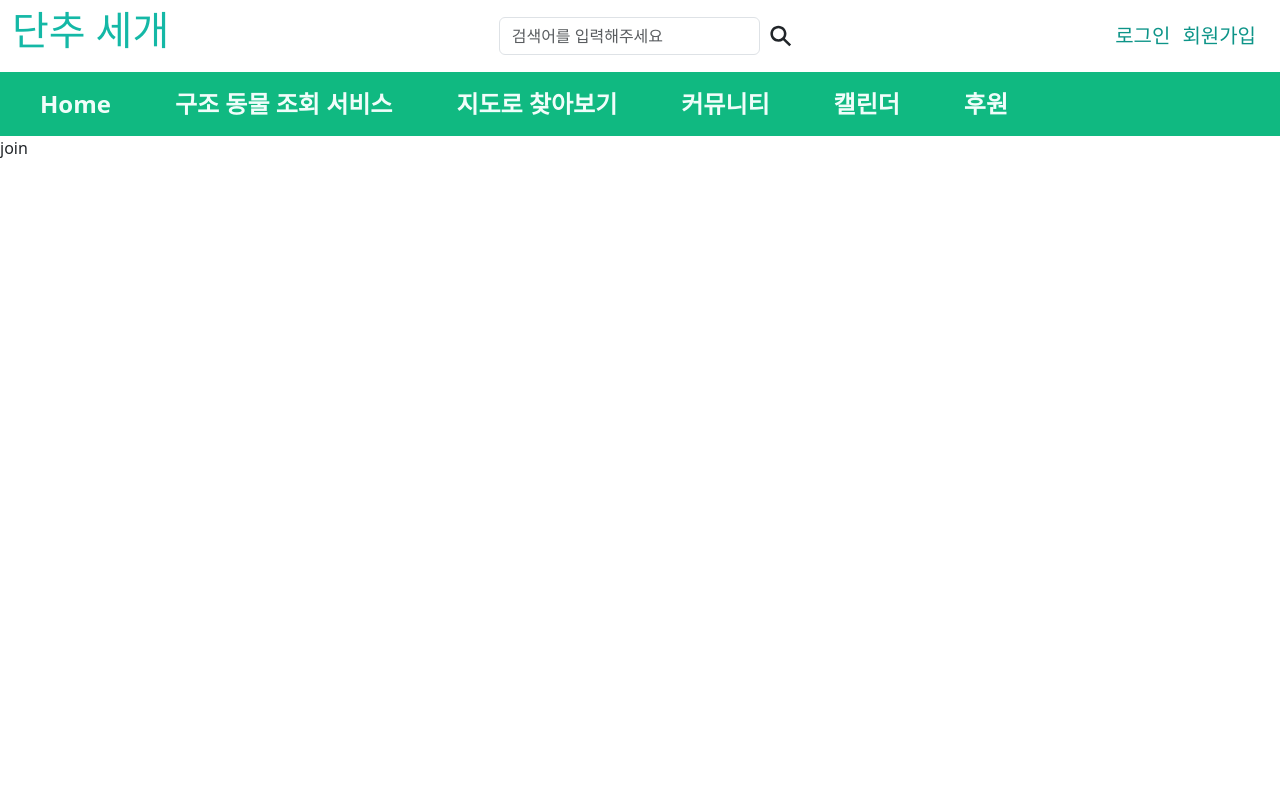
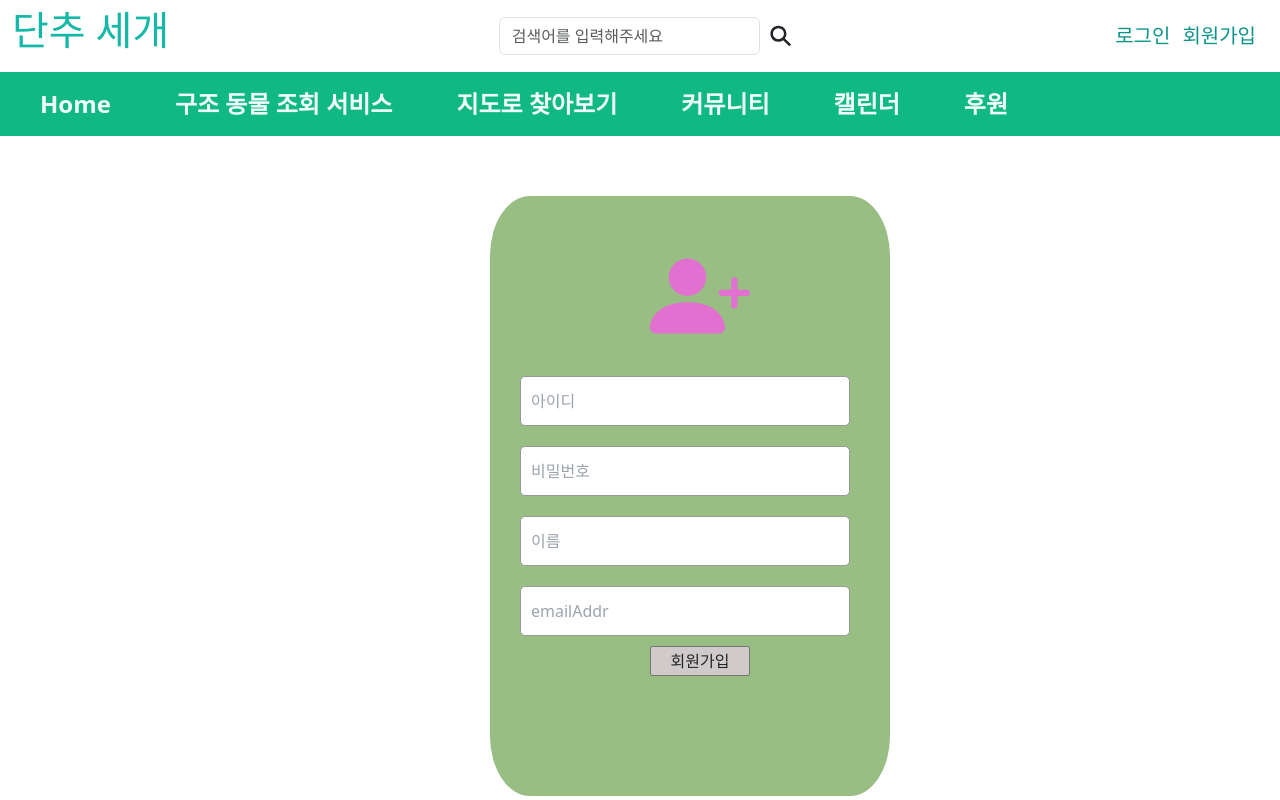
Before and after one commit to seongsinhye/danchu_front, a React (Create React App) app: page /join in a window 1280 px wide. Built offline with nearby package versions, Linux system fonts and the light colour scheme; a web font is replaced by a local one.

Commit message:
회원가입 페이지 및 api 연결 완료

```diff
--- a/src/pages/Join.jsx
+++ b/src/pages/Join.jsx
@@ -1,5 +1,86 @@
 import React from 'react';
+import { useState } from 'react';
+import { BsPersonPlusFill } from 'react-icons/bs';
+import UserInput from '../components/common/UserInput';
+import UserButton from '../components/common/UserButton';
+import * as api from '../util/fetchFunc';
+import { useNavigate } from 'react-router-dom';
 
 export default function Join() {
-  return <div>join</div>;
+  const [userInfo, setUserInfo] = useState({
+    id: '',
+    pw: '',
+    nm: '',
+    emailAddr: '',
+  });
+  const handleInputChange = (event) => {
+    const { name, value } = event.target;
+    setUserInfo((userInfo) => ({
+      ...userInfo,
+      [name]: value,
+    }));
+  };
+  const navigate = useNavigate();
+  const joinProgcess = () => {
+    fetch(api.BASE_URL + '/user/joinUser', {
+      method: 'POST',
+      headers: {
+        'Content-Type': 'application/json;charset=utf-8',
+      },
+      body: JSON.stringify({
+        id: userInfo.id,
+        pw: userInfo.pw,
+        nm: userInfo.nm,
+        emailAddr: userInfo.emailAddr,
+      }),
+    })
+      .then((response) => response.json())
+      .then((data) => {
+        if (data.status === 200) {
+          alert('회원가입 되었습니다.');
+          navigate('/login');
+        } else {
+          alert('회원가입 안되었습니다. 확인 바랍니다.');
+        }
+      });
+  };
+
+  return (
+    <>
+      <div className='joinForm'>
+        <div className='userFrame' onChange={handleInputChange}>
+          <BsPersonPlusFill className='joinPersonIcon' />
+          <UserInput
+            type='text'
+            placeholder='아이디'
+            value={userInfo.id}
+            name='id'
+          />
+          <UserInput
+            type='password'
+            placeholder='비밀번호'
+            value={userInfo.pw}
+            name='pw'
+          />
+          <UserInput
+            type='text'
+            placeholder='이름'
+            value={userInfo.nm}
+            name='nm'
+          />
+          <UserInput
+            type='text'
+            placeholder='emailAddr'
+            value={userInfo.emailAddr}
+            name='emailAddr'
+          />
+          <UserButton
+            text='회원가입'
+            // disabled={!isInvaild}
+            onClick={joinProgcess}
+          />
+        </div>
+      </div>
+    </>
+  );
 }
--- a/src/pages/Login.jsx
+++ b/src/pages/Login.jsx
@@ -5,7 +5,7 @@ import UserButton from '../components/common/UserButton';
 import { useNavigate } from 'react-router-dom';
 import { IoPersonCircleOutline } from 'react-icons/io5';
 import { Link } from 'react-router-dom';
-import api from '../util/fetchFunc';
+import * as api from '../util/fetchFunc';
 
 export default function Login() {
   const [userInfo, setUserInfo] = useState({
--- a/src/styles.css
+++ b/src/styles.css
@@ -142,3 +142,23 @@ body {
   background-color: #d0caca;
   border-radius: 2px;
 }
+
+.joinForm {
+  position: absolute;
+  width: 300px;
+  height: 200px;
+  top: 37%;
+  left: 50%;
+  margin: -100px 0 0 -150px;
+  width: 400px;
+  height: 600px;
+  background-color: rgba(147, 187, 125, 0.945);
+  border-radius: 10%;
+}
+
+.joinPersonIcon {
+  margin: 0 auto;
+  font-size: 100px;
+  margin-bottom: 20px;
+  color: rgb(226, 112, 209);
+}
```
